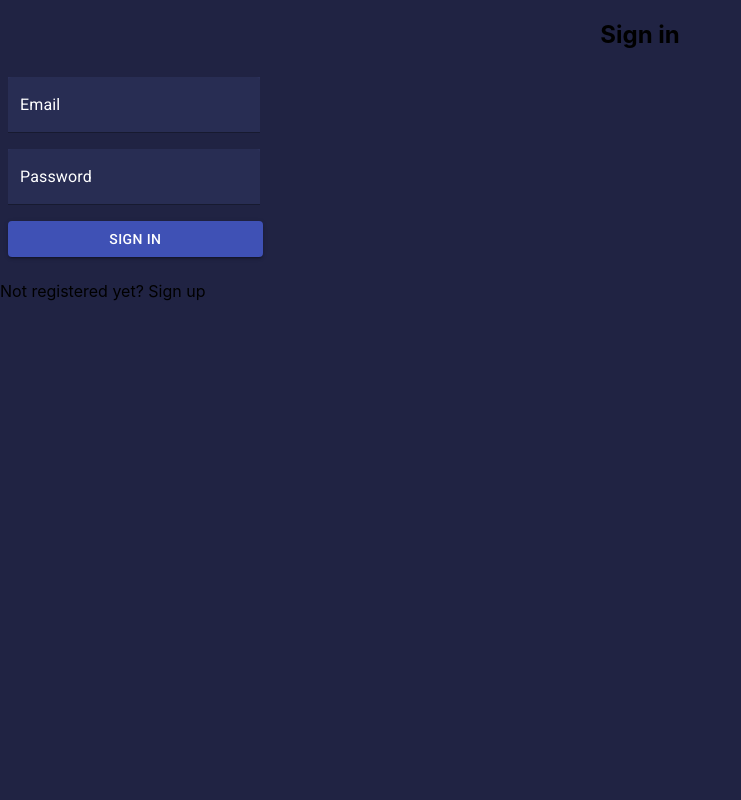
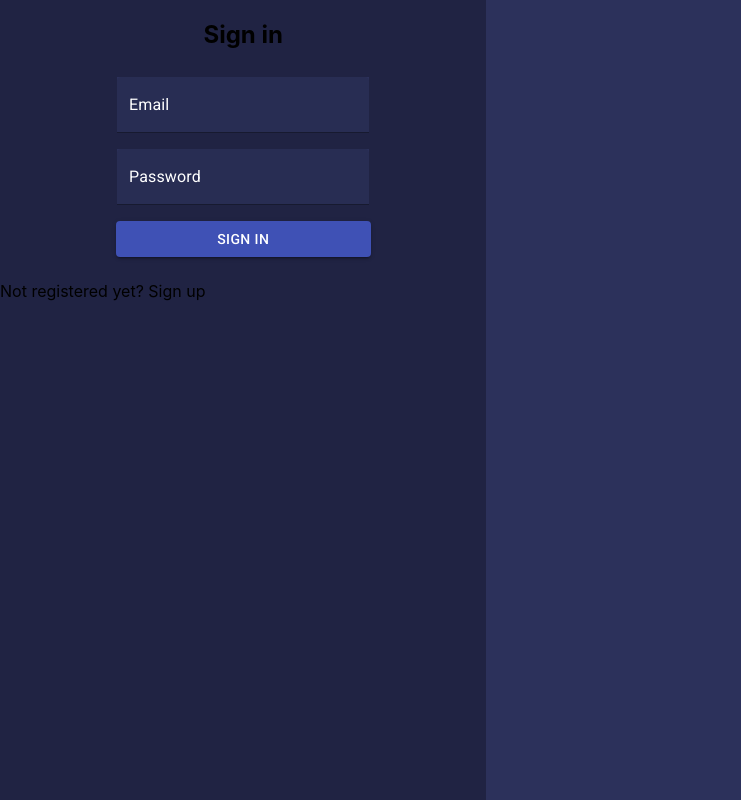
Before and after one commit to hamadagh/Real-time-chat-app, a React (Create React App) app in the folder frontend/: page / in a window 1280 px wide. Shown: the whole page, without its empty margins (0-741 px from the left). Built offline with nearby package versions, Linux system fonts and the light colour scheme.

Commit message:
addin style to sign-in component

```diff
--- a/frontend/src/pages/auth/AuthStyle.css
+++ b/frontend/src/pages/auth/AuthStyle.css
@@ -8,10 +8,17 @@
   background-color: #202343;
   height: 100vh;
   display: flex;
-  flex-direction: column;
+  flex-direction: row;
+}
+.sign-in-form {
+  width: 38%;
 }
 .sign-in-title {
   text-align: center;
+}
+.sign-in-caroussel {
+  width: 62%;
+  background-color: #2c315b;
 }
 
 .input-field {
--- a/frontend/src/pages/auth/SignIn.js
+++ b/frontend/src/pages/auth/SignIn.js
@@ -14,6 +14,8 @@ const useStyles = makeStyles((theme) => ({
     "& > *": {
       margin: theme.spacing(1),
       width: "25ch",
+      marginRight: "auto",
+      marginLeft: "auto",
     },
     "& label.Mui-focused": {
       color: "white",
@@ -25,6 +27,8 @@ const useStyles = makeStyles((theme) => ({
   button: {
     margin: theme.spacing(1),
     width: "32ch",
+    marginRight: "auto",
+    marginLeft: "auto",
   },
   snackbar: {
     width: "100%",
@@ -61,6 +65,7 @@ function SignIn() {
 
   return (
     <div className="sign-in">
+      <div className="sign-in-form">
         <h2 className="sign-in-title">Sign in</h2>
         <form
           className={classes.root}
@@ -100,6 +105,8 @@ function SignIn() {
           Not registered yet? <a>Sign up</a>
         </p>
       </div>
+      <div className="sign-in-caroussel"></div>
+    </div>
   );
 }
 
```
Lines whose indentation alone changed are shown as unchanged.
